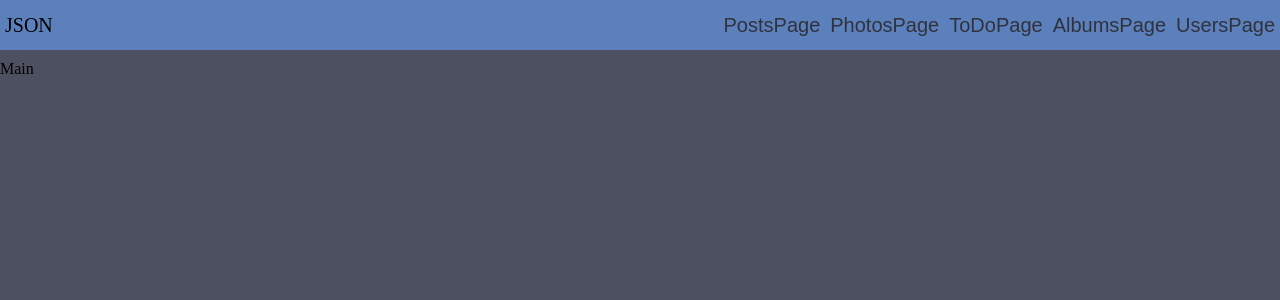
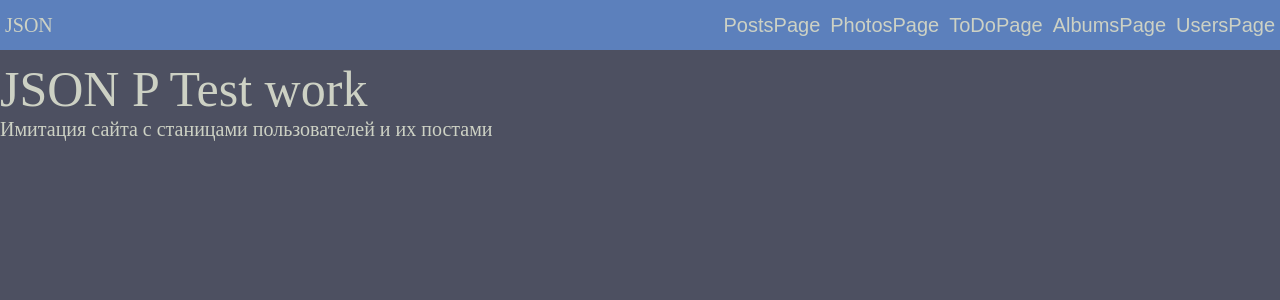
Before and after one commit to YureiRetarded/json-placeholder-work, a Vue app: page /#/PostsPage in a window 1280 px wide. Both pictures are taken after a click on the element "JSON". Shown: the top 300 px of the page. Built offline with nearby package versions, Linux system fonts and the light colour scheme; no server answers.

Commit message:
Added a list of users and a redirect link to their page

```diff
--- a/src/Pages/MainPage.vue
+++ b/src/Pages/MainPage.vue
@@ -1,6 +1,9 @@
 <template>
-    <div>
-        Main
+    <div class="title">
+        JSON P Test work
+    </div>
+    <div class="subtitle">
+        Имитация сайта с станицами пользователей и их постами
     </div>
 </template>
 <script>
@@ -8,6 +11,13 @@ export default {
 
 }
 </script>
-<style>
-
+<style scoped>
+    .title{
+        font-size: 50px;
+        color: #CDD1C4;
+    }
+    .subtitle{
+        font-size: 20px;
+        color: #CDD1C4;
+    }
 </style>
--- a/src/components/Navbar.vue
+++ b/src/components/Navbar.vue
@@ -30,7 +30,7 @@ export default {
 }
 button{
     background-color: #5C80BC;
-    color: #30323D;
+    color: #CDD1C4;
     border: none;
     font-size: 20px;
     cursor: pointer;
@@ -39,5 +39,6 @@ button{
 .navbar__logo{
     margin: 0 0 0 5px;
     cursor: pointer;
+    color: #CDD1C4;
 }
 </style>
--- a/src/components/Post.Vue
+++ b/src/components/Post.Vue
@@ -6,7 +6,7 @@
             >{{post.title}}</div>
             <div class="post__body">{{post.body}}</div>
         </div>
-        <div class="post__user">{{user_name}}</div>
+        <div  @click="$router.push('/UsersPage/'+post.userId)" class="post__user">{{user_name}}</div>
     </div>
 </template>
 <script>
@@ -46,7 +46,6 @@ export default {
 <style scoped>
     .post__wrapper{
         color: #CDD1C4;
-        margin-bottom: 10px;
         padding: 10px;
         border: 3px solid #CDD1C4;
         border-radius: 5px;
@@ -66,5 +65,6 @@ export default {
     .post__user{
         text-align: end;
         font-size: 20px;
+        cursor: pointer;
     }
 </style>
--- a/src/components/User.vue
+++ b/src/components/User.vue
@@ -1,5 +1,10 @@
 <template>
-    {{user}}
+    <div class="user__wrapper" @click="$router.push('/UsersPage/'+user.id)">
+        <div class="user__name">{{user.name}}</div>
+        <div class="user__email">{{user.email}}</div>
+        <div class="user__phone">{{user.phone}}</div>
+    </div>
+
 </template>
 <script>
 export default {
@@ -11,6 +16,13 @@ export default {
     }
 }
 </script>
-<style>
-
+<style scoped>
+    .user__wrapper{
+        color: #CDD1C4;
+        padding: 10px;
+        border: 3px solid #CDD1C4;
+        border-radius: 5px;
+        margin: 10px;
+        cursor: pointer;
+    }
 </style>
```
